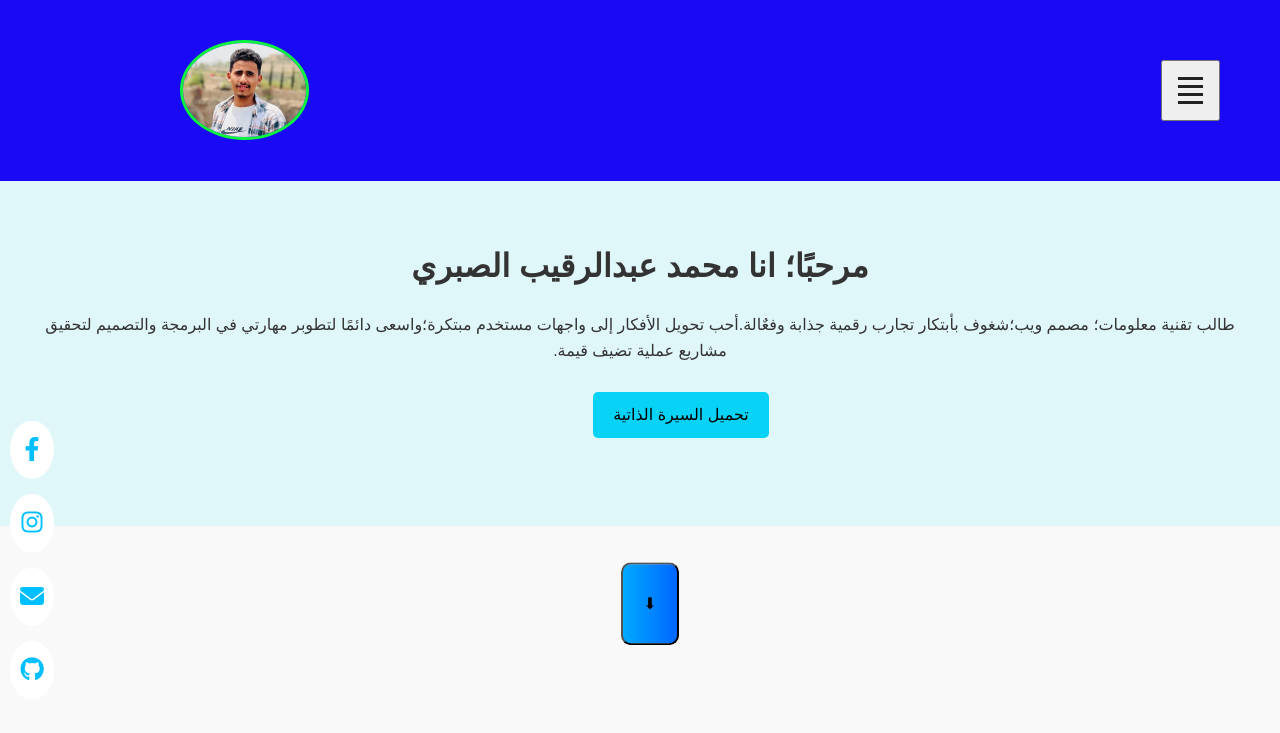
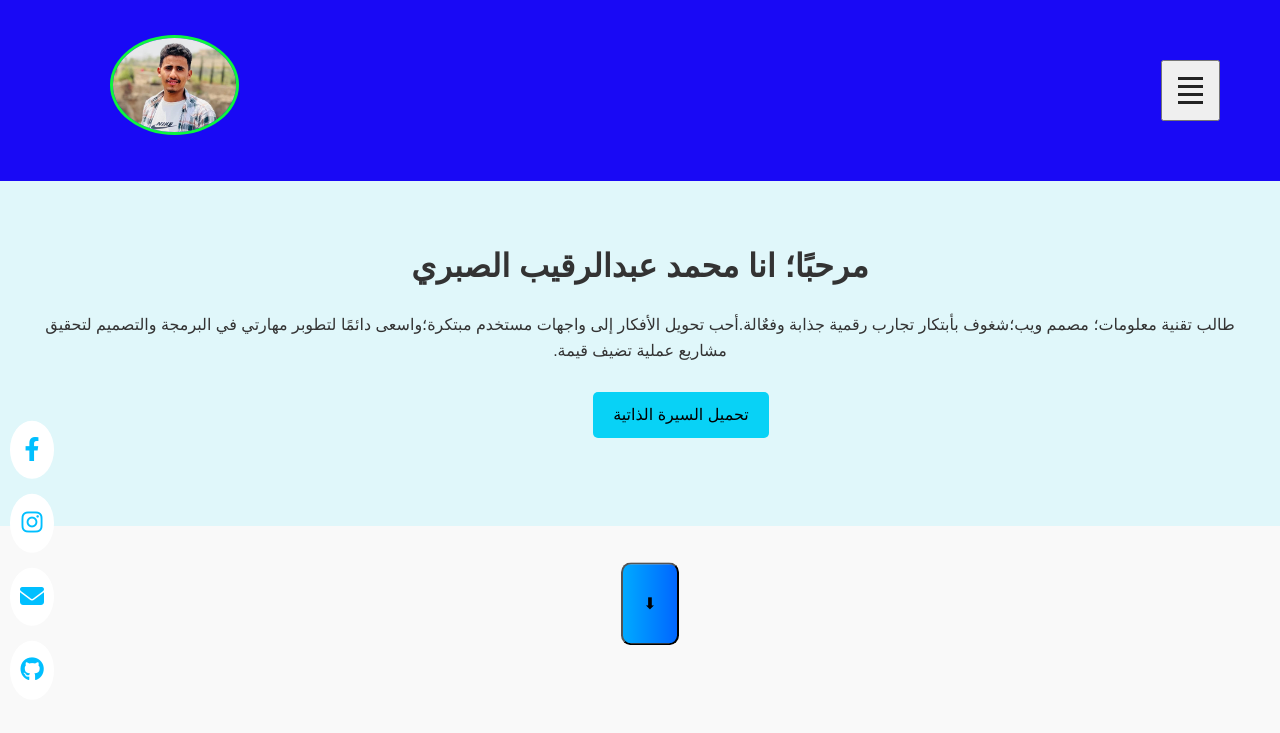
Before and after one commit to ansamabw61-dot/my-cv, a plain HTML site: page index.html in a window 1280 px wide. Shown: the top 733 px of the page. Drawn offline with Linux system fonts and the light colour scheme.

Commit message:
update files

```diff
--- a/style.css
+++ b/style.css
@@ -64,8 +64,8 @@ font-size: 16px;
     object-fit: cover;
     border:3px solid #0cf53e;
     position: fixed;
-    left: 180px;
-    top: 40px;
+    left: 110px;
+    top: 35px;
 
 
 }
@@ -171,11 +171,14 @@ section {
 .home-section {
     text-align: center;
     background: #e0f7fa;
+    margin-bottom: 20px;
+
 }
 
 .home-section h1 {
     margin-bottom: 20px;
     font-size: 2rem;
+
 }
 
 .btn {
```
